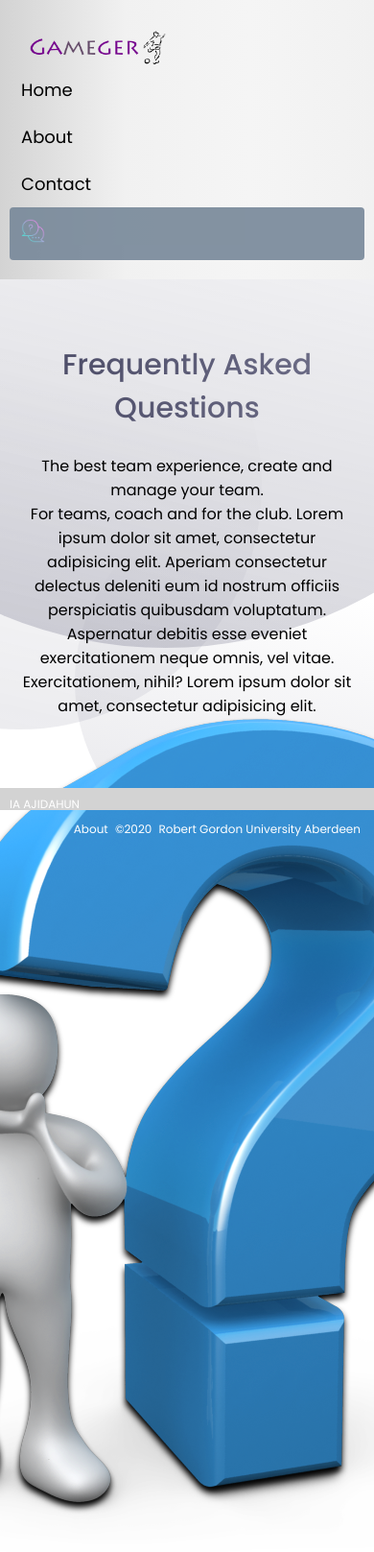
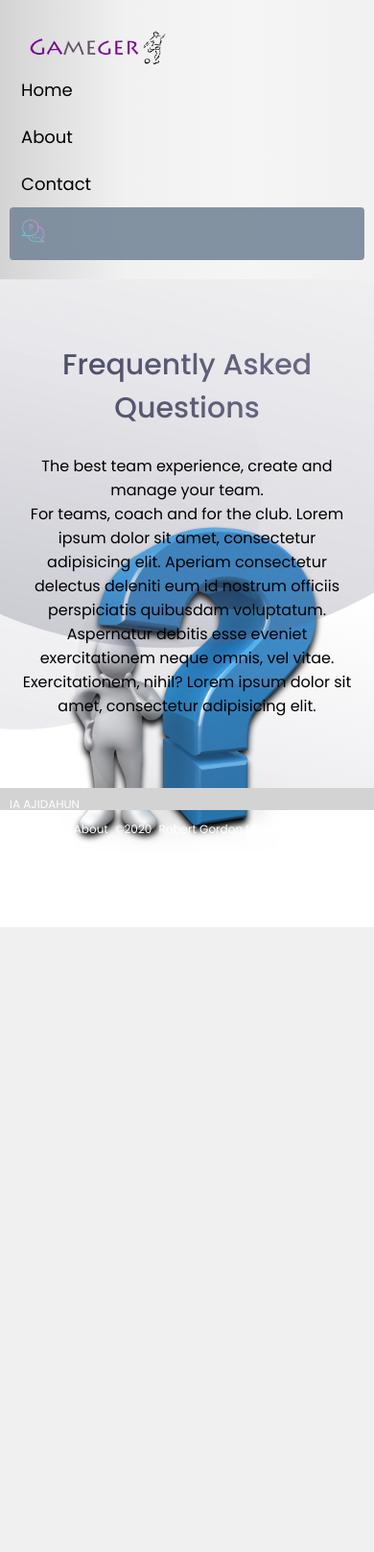
Before and after one commit to iyanu-aj/SPORTS_WEB_APP, a PHP site: page /faqs.html in a window 390 px wide; the page is wider, and only the part inside the window is pictured. Shown: that part at 96% size. After the commit the page ends 966 px from the top of that part, so only its background shows below. Run offline with PHP 8.4, Linux system fonts and the light colour scheme.

Commit message:
Style Changed

```diff
--- a/css/style.css
+++ b/css/style.css
@@ -231,7 +231,11 @@
 	}
 
 	.dis-cover img {
-		height: 80%;
+		height: 40%;
+		position: absolute;
+		top: 65%;
+		z-index: -2;
+
 	}
 	.small-circle,
 	.medium-circle,
```
